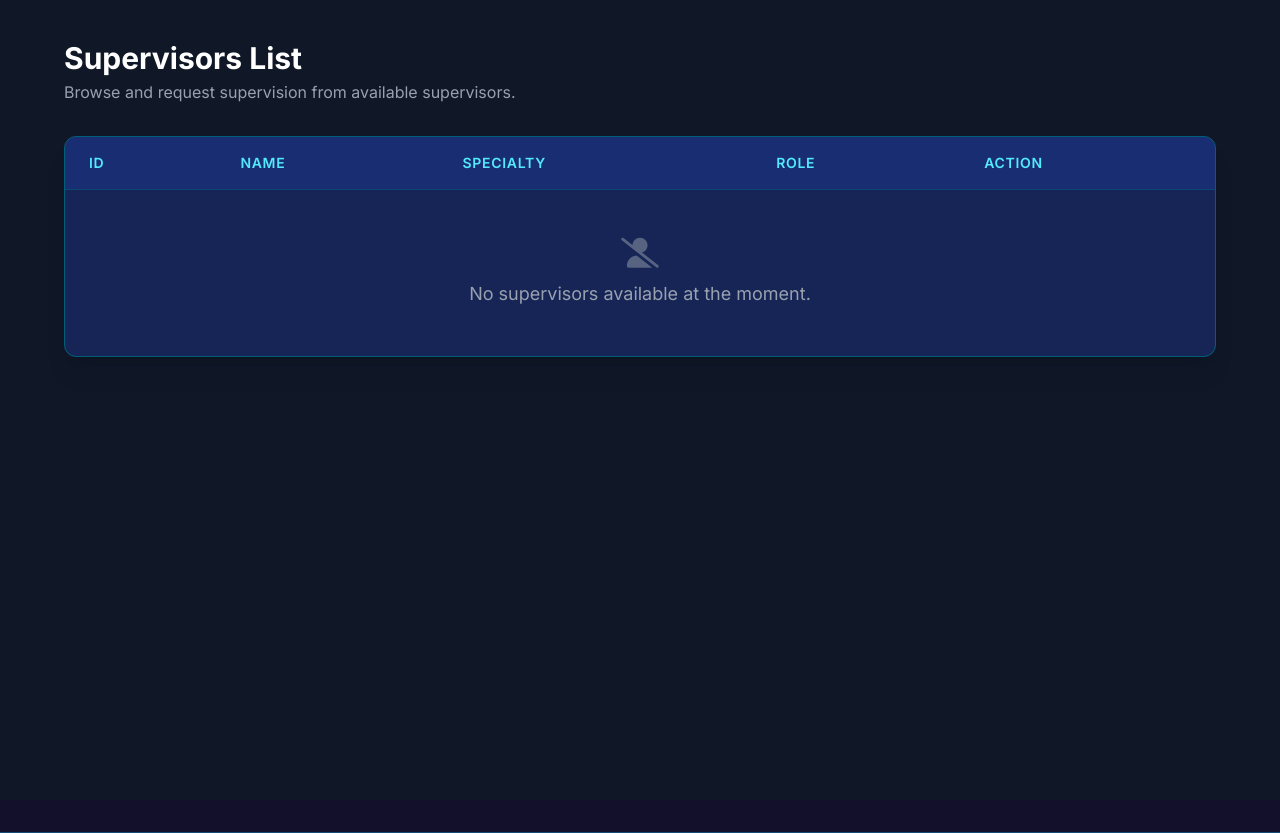
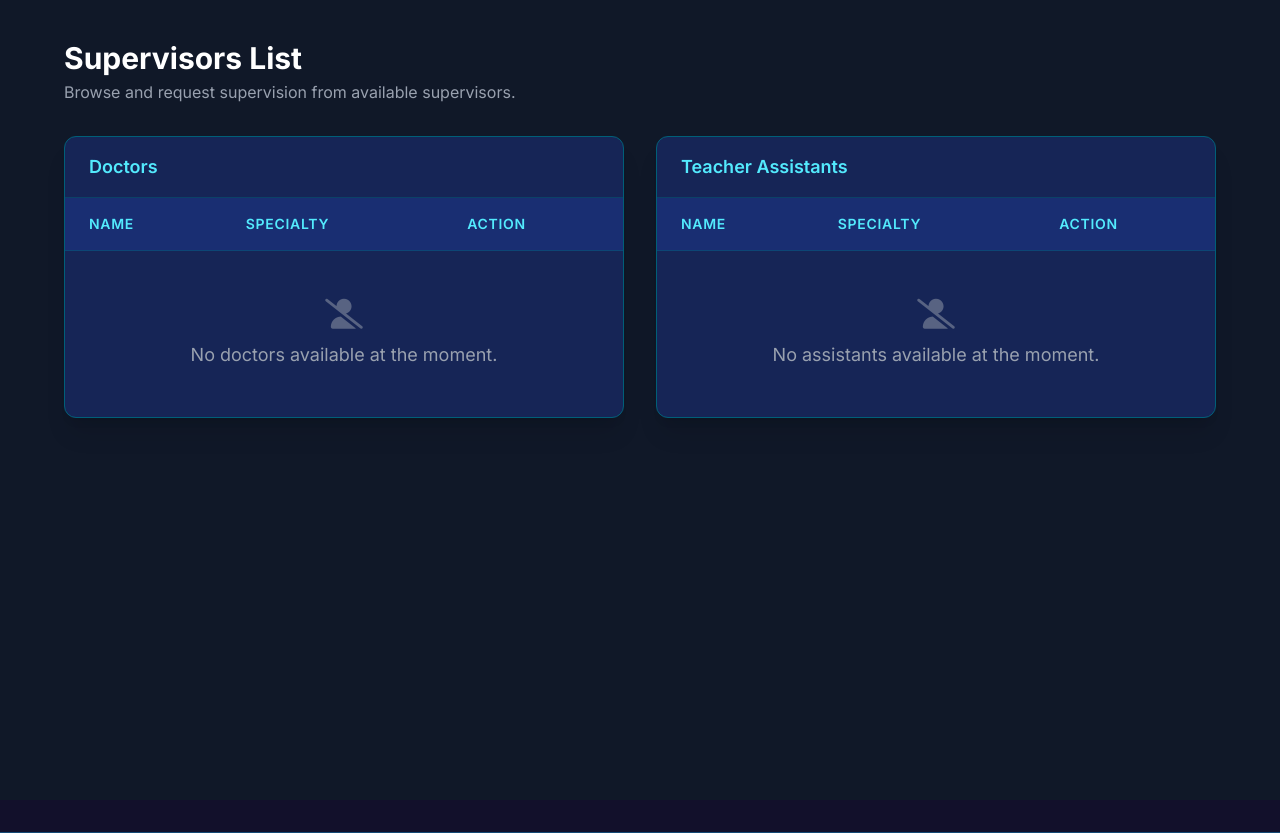
Before and after one commit to Mazenbimbo/Graduation-Project-Manager, a Python web app: template templates/supervisors.html in a window 1280 px wide. Shown: the part 65-898 px from the top of the page. Run offline with Jinja, Linux system fonts and the light colour scheme; the template is opened without the code that fills it, so the values that code supplies are empty.

Commit message:
Added fields in new project and field option in supervisor signup and separated doctor and assistant tables

```diff
--- a/routes.py
+++ b/routes.py
@@ -392,6 +392,7 @@ def register_routes(app,db):
             else :
                 name = request.form.get('name')
                 description = request.form.get('description')
+                #team_size = request.form.get('team_size')
                 fields = []
                 if request.form.get('AI') :
                     fields.append('AI')
@@ -405,6 +406,10 @@ def register_routes(app,db):
                     fields.append('Mobile')
                 if request.form.get('Cyber Security') :
                     fields.append('CyberSec')
+                if request.form.get('Desktop') :
+                    fields.append('Desktop')
+                if request.form.get('IT') :
+                    fields.append('IT')
 
                 year = datetime.now().year
                 project = Project(name=name, description=description, year=year,leader=session['pid'])
@@ -562,6 +567,7 @@ def register_routes(app,db):
                     session['email'] = supervisor.email
                     session['department'] = supervisor.department
                     session['password'] = supervisor.password
+                    session['image'] = supervisor.image
                     session['logged'] = True
                     session['role'] = supervisor.role
                     session['projects'] = [project.pid for project in supervisor.projects]
--- a/static/css/output.css
+++ b/static/css/output.css
@@ -426,6 +426,9 @@
   .h-0\.5 {
     height: calc(var(--spacing) * 0.5);
   }
+  .h-2 {
+    height: calc(var(--spacing) * 2);
+  }
   .h-4 {
     height: calc(var(--spacing) * 4);
   }
@@ -1290,6 +1293,9 @@
   }
   .accent-cyan-400 {
     accent-color: var(--color-cyan-400);
+  }
+  .accent-cyan-500 {
+    accent-color: var(--color-cyan-500);
   }
   .opacity-0 {
     opacity: 0%;
--- a/templates/project_details.html
+++ b/templates/project_details.html
@@ -164,7 +164,7 @@
                     <p class="text-gray-500">- No supervisor assigned yet.</p>
                 {% endif %}
                 {% if project.assistant %}
-                    <a href='/account/{{doctor.public_id}}' class="text-gray-200 hover:text-cyan-400 transition font-medium">- TA. {{ assistant.name }}</a>
+                    <a href='/account/{{assistant.name}}' class="text-gray-200 hover:text-cyan-400 transition font-medium">- TA. {{ assistant.name }}</a>
                 {% else %}
                     <p class="text-gray-500">- No assistant assigned yet.</p>
 
--- a/templates/supervisors.html
+++ b/templates/supervisors.html
@@ -6,42 +6,35 @@
 
 <div class="min-h-screen bg-gray-900 py-10 px-4 sm:px-6 lg:px-8">
   <div class="max-w-6xl mx-auto">
-
     <!-- Page Header -->
     <div class="mb-8">
       <h1 class="text-3xl font-bold text-white">Supervisors List</h1>
       <p class="text-gray-400 mt-1">Browse and request supervision from available supervisors.</p>
     </div>
 
-    <!-- Table Container -->
+    <!-- Two tables side by side: Doctors and Assistants -->
+    <div class="grid grid-cols-1 md:grid-cols-2 gap-8">
+
+      <!-- Doctors Table -->
       <div class="bg-blue-950 rounded-xl border border-cyan-800 overflow-hidden shadow-xl">
+        <div class="px-6 py-4 border-b border-cyan-800/50">
+          <h2 class="text-lg font-semibold text-cyan-300">Doctors</h2>
+        </div>
         <div class="overflow-x-auto">
           <table class="min-w-full divide-y divide-cyan-800/50">
-          <!-- Table Head -->
             <thead class="bg-blue-900/50">
               <tr>
-              <th scope="col" class="px-6 py-4 text-left text-sm font-semibold text-cyan-300 uppercase tracking-wider">ID</th>
                 <th scope="col" class="px-6 py-4 text-left text-sm font-semibold text-cyan-300 uppercase tracking-wider">Name</th>
                 <th scope="col" class="px-6 py-4 text-left text-sm font-semibold text-cyan-300 uppercase tracking-wider">Specialty</th>
-              <th scope="col" class="px-6 py-4 text-left text-sm font-semibold text-cyan-300 uppercase tracking-wider">Role</th>
                 <th scope="col" class="px-6 py-4 text-left text-sm font-semibold text-cyan-300 uppercase tracking-wider">Action</th>
               </tr>
             </thead>
-
-          <!-- Table Body -->
             <tbody class="divide-y divide-cyan-800/30">
-            {% for supervisor in supervisors %}
+              {% set doctors = supervisors | selectattr('role', 'equalto', 'Doctor') | list %}
+              {% for supervisor in doctors %}
               <tr class="hover:bg-blue-900/30 transition-colors duration-150">
-              <td class="px-6 py-4 whitespace-nowrap text-sm text-gray-300">{{ supervisor.public_id }}</td>
                 <td class="px-6 py-4 whitespace-nowrap text-sm font-medium text-white"><a href="/account/{{ supervisor.public_id }}">{{ supervisor.name }}</a></td>
                 <td class="px-6 py-4 whitespace-nowrap text-sm text-gray-300">{{ supervisor.specialty or '—' }}</td>
-              <td class="px-6 py-4 whitespace-nowrap text-sm">
-                <span class="inline-flex items-center px-2.5 py-0.5 rounded-full text-xs font-medium
-                  {% if supervisor.role == 'Doctor' %}bg-cyan-900/60 text-cyan-200 border border-cyan-700
-                  {% else %}bg-blue-900/60 text-blue-200 border border-blue-700{% endif %}">
-                  {{ supervisor.role }}
-                </span>
-              </td>
                 <td class="px-6 py-4 whitespace-nowrap text-sm">
                   <form action="/req_to_supervise/{{my_id}}/{{ supervisor.sid }}" method="POST">
                     <button type="submit"
@@ -53,9 +46,52 @@
               </tr>
               {% else %}
               <tr>
-              <td colspan="5" class="px-6 py-12 text-center text-gray-400">
+                <td colspan="4" class="px-6 py-12 text-center text-gray-400">
                   <i class="fas fa-user-slash text-3xl mb-3 opacity-50"></i>
-                <p class="text-lg">No supervisors available at the moment.</p>
+                  <p class="text-lg">No doctors available at the moment.</p>
+                </td>
+              </tr>
+              {% endfor %}
+            </tbody>
+          </table>
+        </div>
+      </div>
+
+      <!-- Assistants Table -->
+      <div class="bg-blue-950 rounded-xl border border-cyan-800 overflow-hidden shadow-xl">
+        <div class="px-6 py-4 border-b border-cyan-800/50">
+          <h2 class="text-lg font-semibold text-cyan-300">Teacher Assistants</h2>
+        </div>
+        <div class="overflow-x-auto">
+          <table class="min-w-full divide-y divide-cyan-800/50">
+            <thead class="bg-blue-900/50">
+              <tr>
+
+                <th scope="col" class="px-6 py-4 text-left text-sm font-semibold text-cyan-300 uppercase tracking-wider">Name</th>
+                <th scope="col" class="px-6 py-4 text-left text-sm font-semibold text-cyan-300 uppercase tracking-wider">Specialty</th>
+                <th scope="col" class="px-6 py-4 text-left text-sm font-semibold text-cyan-300 uppercase tracking-wider">Action</th>
+              </tr>
+            </thead>
+            <tbody class="divide-y divide-cyan-800/30">
+              {% set assistants = supervisors | selectattr('role', 'equalto', 'Assistant') | list %}
+              {% for supervisor in assistants %}
+              <tr class="hover:bg-blue-900/30 transition-colors duration-150">
+                <td class="px-6 py-4 whitespace-nowrap text-sm font-medium text-white"><a href="/account/{{ supervisor.public_id }}">{{ supervisor.name }}</a></td>
+                <td class="px-6 py-4 whitespace-nowrap text-sm text-gray-300">{{ supervisor.specialty or '—' }}</td>
+                <td class="px-6 py-4 whitespace-nowrap text-sm">
+                  <form action="/req_to_supervise/{{my_id}}/{{ supervisor.sid }}" method="POST">
+                    <button type="submit"
+                            class="bg-cyan-700 hover:bg-cyan-600 text-white text-sm font-medium py-2 px-4 rounded-lg transition-colors duration-200 focus:outline-none focus:ring-2 focus:ring-cyan-400 focus:ring-offset-2 focus:ring-offset-blue-950">
+                      Request Supervision
+                    </button>
+                  </form>
+                </td>
+              </tr>
+              {% else %}
+              <tr>
+                <td colspan="4" class="px-6 py-12 text-center text-gray-400">
+                  <i class="fas fa-user-slash text-3xl mb-3 opacity-50"></i>
+                  <p class="text-lg">No assistants available at the moment.</p>
                 </td>
               </tr>
               {% endfor %}
@@ -66,6 +102,7 @@
 
     </div>
   </div>
+</div>
 
 <!-- Font Awesome for icons (optional, if not in base.html) -->
 <link rel="stylesheet" href="https://cdnjs.cloudflare.com/ajax/libs/font-awesome/6.0.0-beta3/css/all.min.css">
```
Also changed, not shown: templates/new_project.html (+15 -4 lines), templates/supervisor_signup.html (+9 -1 lines). Lines whose indentation alone changed are shown as unchanged.
